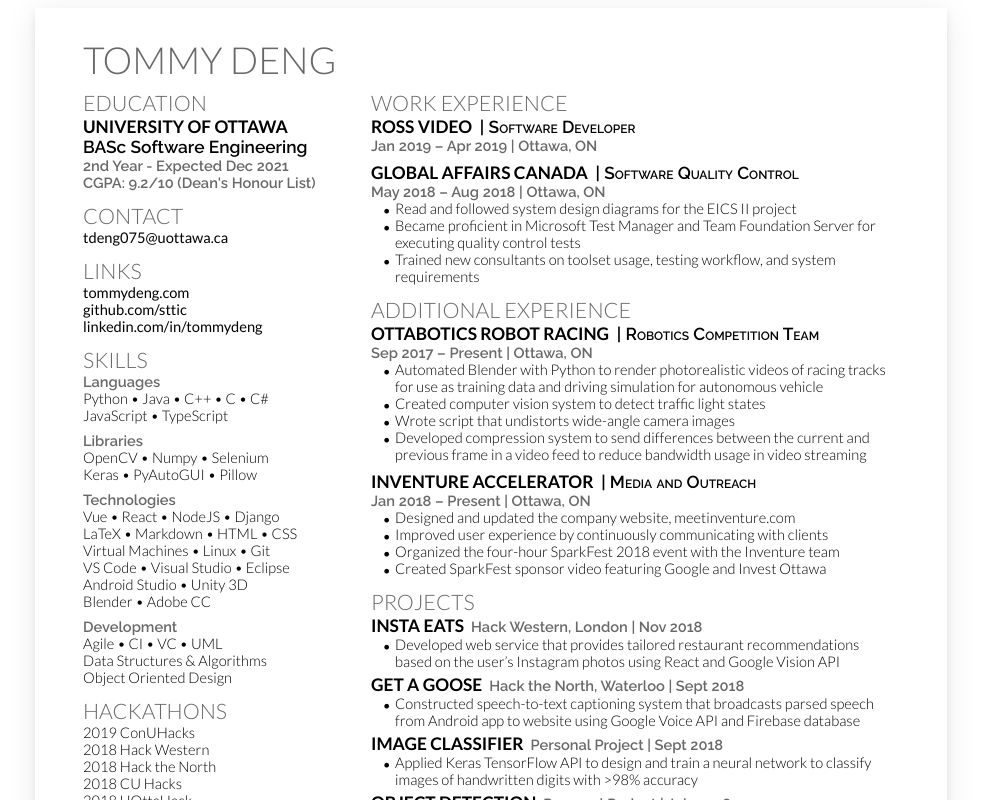
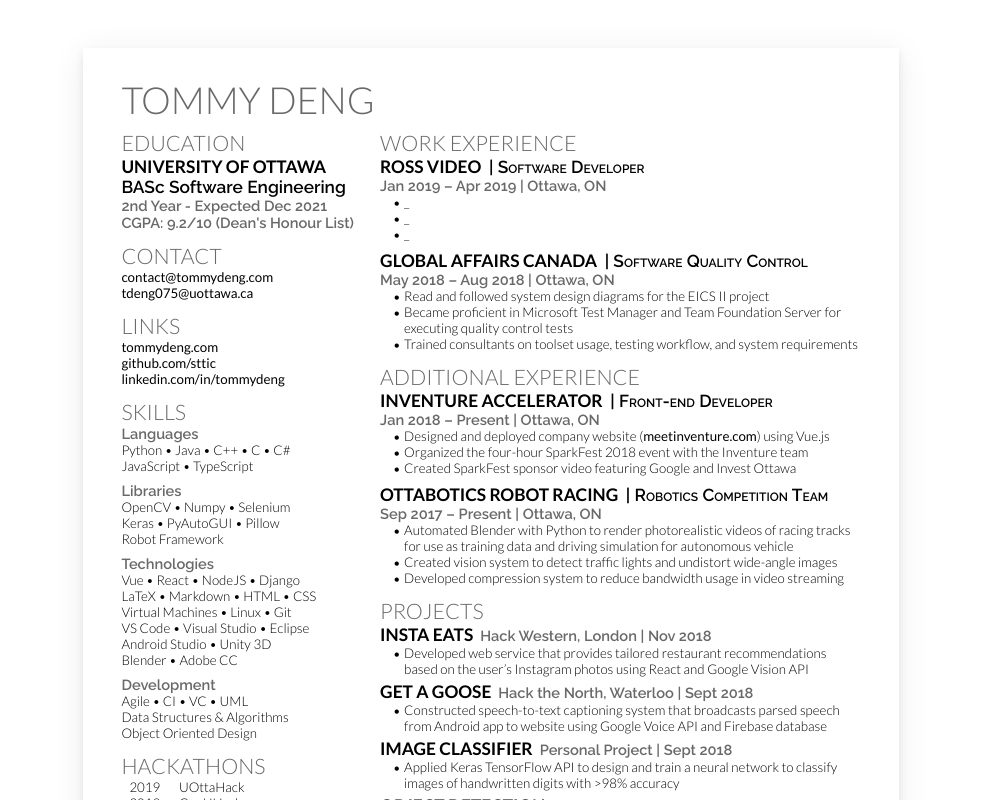
Before and after one commit to sttic/vue-resume, a Vue app: page / in a window 1280 px wide. Shown: the top 800 px of the page, without its empty margins (149-1130 px from the left). Built offline with nearby package versions, Linux system fonts and the light colour scheme.

Commit message:
styling and content tweaks

```diff
--- a/src/components/Resume.vue
+++ b/src/components/Resume.vue
@@ -1,9 +1,9 @@
 <template>
-  <div id="resume" style="transform: scale(1);">
+  <div id="resume">
     <div class="container">
       <div class="header">
         <h1>
-          <a href="http://tommydeng.com/">Tommy Deng</a>
+          <a href="http://tommydeng.com/">{{ firstName }} {{ lastName }}</a>
         </h1>
       </div>
       <div class="row">
@@ -107,14 +107,14 @@
           <!-- ADDITIONAL EXPERIENCE -->
           <section id="additional">
             <h2>Additional Experience</h2>
-            <div v-for="item in other_experience" :key="item">
+            <div v-for="item in additional_experience" :key="item">
               <h3>
                 {{ item.name }}
                 <h4 style="display: inline;">&nbsp;| {{ item.position }}</h4>
               </h3>
               <h5>{{ item.start }} – {{ item.end }} | {{ item.location }}</h5>
               <ul>
-                <li v-for="point in item.details" :key="point">{{ point }}</li>
+                <li id="rawhtml" v-for="point in item.details" :key="point" v-html="point"></li>
               </ul>
             </div>
           </section>
@@ -136,10 +136,10 @@
       </div>
 
       <div class="footer">
-        <p>
+        <li>
           Please see
           <a href="http://tommydeng.com/">tommydeng.com</a> for projects
-        </p>
+        </li>
       </div>
     </div>
   </div>
@@ -151,6 +151,8 @@
   props: {},
   data() {
     return {
+      firstName: "Tommy",
+      lastName: "Deng",
       education: {
         school: "University of Ottawa",
         degree: "BASc Software Engineering",
@@ -159,6 +161,10 @@
         cgpa: "9.2/10 (Dean's Honour List)"
       },
       contacts: [
+        {
+          href: "mailto:contact@tommydeng.com",
+          display: "contact@tommydeng.com"
+        },
         { href: "mailto:tdeng075@uottawa.ca", display: "tdeng075@uottawa.ca" }
       ],
       links: [
@@ -176,7 +182,8 @@
         ],
         libraries: [
           ["OpenCV", "Numpy", "Selenium"],
-          ["Keras", "PyAutoGUI", "Pillow"]
+          ["Keras", "PyAutoGUI", "Pillow"],
+          ["Robot Framework"]
         ],
         technologies: [
           ["Vue", "React", "NodeJS", "Django"],
@@ -193,6 +200,7 @@
         ]
       },
       hackathons: [
+        { name: "UOttaHack", date: "2019" },
         { name: "ConUHacks", date: "2019" },
         { name: "Hack Western", date: "2018" },
         { name: "Hack the North", date: "2018" },
@@ -215,7 +223,7 @@
           start: "Jan 2019",
           end: "Apr 2019",
           location: "Ottawa, ON",
-          details: []
+          details: ["_", "_", "_"]
         },
         {
           name: "Global Affairs Canada",
@@ -226,11 +234,23 @@
           details: [
             "Read and followed system design diagrams for the EICS II project",
             "Became proficient in Microsoft Test Manager and Team Foundation Server for executing quality control tests",
-            "Trained new consultants on toolset usage, testing workflow, and system requirements"
+            "Trained consultants on toolset usage, testing workflow, and system requirements"
           ]
         }
       ],
-      other_experience: [
+      additional_experience: [
+        {
+          name: "Inventure Accelerator",
+          position: "Front-end Developer",
+          start: "Jan 2018",
+          end: "Present",
+          location: "Ottawa, ON",
+          details: [
+            `Designed and deployed company website (<a href="https://meetinventure.com/">meetinventure.com</a>) using Vue.js`,
+            "Organized the four-hour SparkFest 2018 event with the Inventure team",
+            "Created SparkFest sponsor video featuring Google and Invest Ottawa"
+          ]
+        },
         {
           name: "Ottabotics Robot Racing",
           position: "Robotics Competition Team",
@@ -239,22 +259,8 @@
           location: "Ottawa, ON",
           details: [
             "Automated Blender with Python to render photorealistic videos of racing tracks for use as training data and driving simulation for autonomous vehicle",
-            "Created computer vision system to detect traffic light states",
-            "Wrote script that undistorts wide-angle camera images",
-            "Developed compression system to send differences between the current and previous frame in a video feed to reduce bandwidth usage in video streaming"
-          ]
-        },
-        {
-          name: "Inventure Accelerator",
-          position: "Media and Outreach",
-          start: "Jan 2018",
-          end: "Present",
-          location: "Ottawa, ON",
-          details: [
-            "Designed and updated the company website, meetinventure.com",
-            "Improved user experience by continuously communicating with clients",
-            "Organized the four-hour SparkFest 2018 event with the Inventure team",
-            "Created SparkFest sponsor video featuring Google and Invest Ottawa"
+            "Created vision system to detect traffic lights and undistort wide-angle images",
+            "Developed compression system to reduce bandwidth usage in video streaming"
           ]
         }
       ],
@@ -337,21 +343,19 @@
   margin: 0;
 }
 
-.container {
+#resume {
   width: 8.5in;
   height: 11in;
-  margin: 0 auto;
-  padding: 0.3in 0.5in;
+  margin: 0.5in auto;
   box-shadow: 0 4px 8px 0 rgba(0, 0, 0, 0.08), 0 6px 32px 0 rgba(0, 0, 0, 0.08);
 }
 
-.row {
+.container {
+  padding: 0.3in 0.4in;
 }
 
-.row:after {
-  content: "";
-  display: table;
-  clear: both;
+.row {
+  display: flex;
 }
 
 .column {
@@ -359,39 +363,40 @@
 }
 
 .left {
-  width: 3in;
+  width: 35%;
 }
 
 .right {
-  width: 5.5in;
+  width: 65%;
 }
 
 .footer {
   text-align: center;
 }
 
+h1,
+h2,
+h3 {
+  font-family: "Lato";
+  text-transform: uppercase;
+}
+
 h1 {
-  font-family: "Lato";
   font-weight: 200;
   font-size: 28pt;
-  text-transform: uppercase;
+  margin-bottom: 8px;
   color: dimgray;
-  margin-bottom: 8px;
 }
 
 h2 {
-  font-family: "Lato";
   font-weight: 200;
   font-size: 16pt;
-  text-transform: uppercase;
   color: dimgray;
 }
 
 h3 {
-  font-family: "Lato";
   font-weight: 700;
   font-size: 13pt;
-  text-transform: uppercase;
 }
 
 h4 {
@@ -426,7 +431,7 @@
 
 p,
 li {
-  font-size: 11pt;
+  font-size: 10pt;
 }
 
 .right li {
@@ -438,13 +443,6 @@
   position: absolute;
   left: -0.8em;
   font-size: 1.1em;
-}
-
-a {
-  text-decoration: none;
-  outline: none;
-  color: black;
-  font-weight: 400;
 }
 
 .header a {
@@ -465,4 +463,30 @@
 #projects div {
   margin-bottom: 4px;
 }
+
+#hackathons li,
+#awards li {
+  margin-left: 8px;
+}
+
+#hackathons span,
+#awards span {
+  margin-left: 16px;
+}
 </style>
+
+<style>
+#resume a {
+  text-decoration: none;
+  outline: none;
+}
+
+#resume li > a {
+  color: black;
+  font-weight: 400;
+}
+
+#resume ::selection {
+  background: lightpink;
+}
+</style>
```
